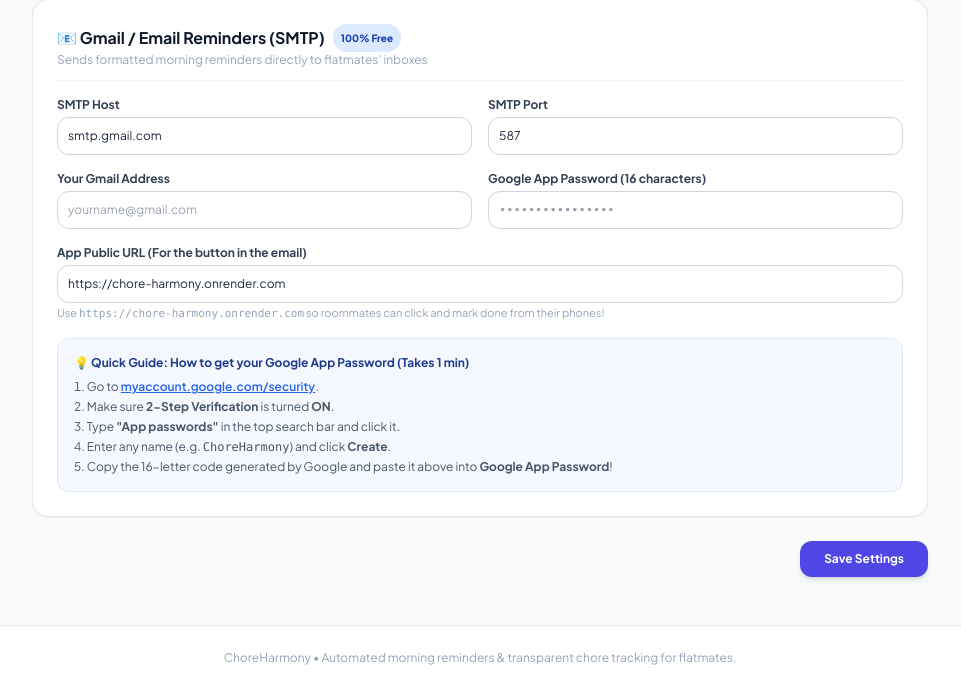
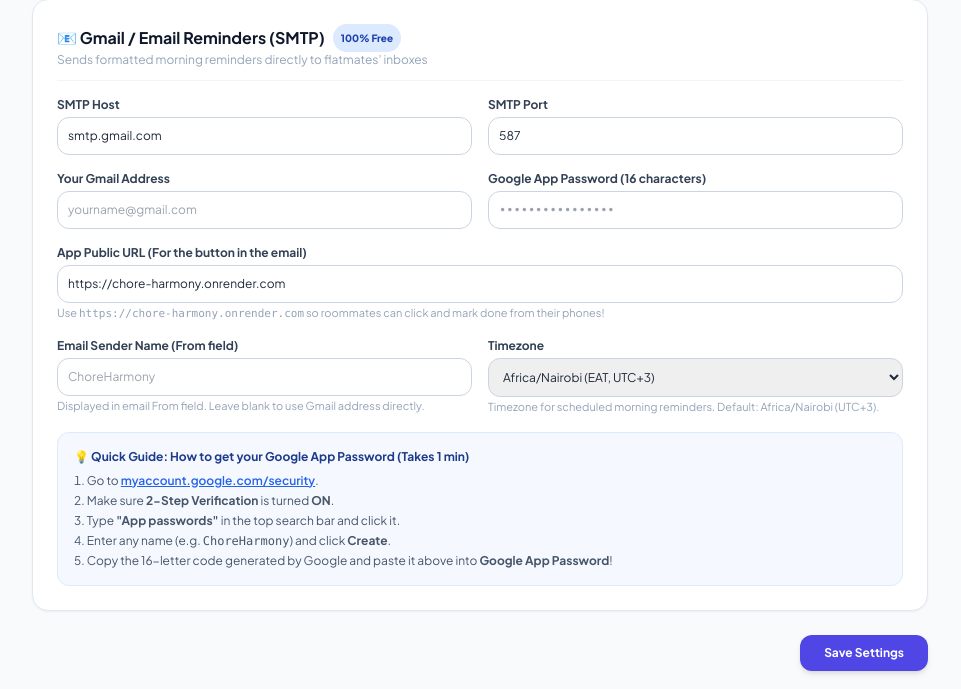
Before and after one commit to kuriat246-prog/chore_harmony, a FastAPI app: page /settings in a window 1280 px wide. Shown: the part 1256-1945 px from the top of the page, without its empty margins (160-1121 px from the left). Before the commit the page ends 1921 px from the top, so only its background shows below. Run offline with FastAPI, Linux system fonts and the light colour scheme; some libraries are stand-ins or nearby versions.

Commit message:
Deploy updated templates/settings.html (Admin Panel, Email Fallback, Clean Icons)

```diff
--- a/templates/settings.html
+++ b/templates/settings.html
@@ -155,6 +155,24 @@
           <input type="text" name="APP_URL" placeholder="https://chore-harmony.onrender.com" value="{{ settings.get('APP_URL') or 'https://chore-harmony.onrender.com' }}" class="w-full text-xs border border-slate-300 rounded-xl p-2.5 text-slate-800 focus:ring-2 focus:ring-brand-500 outline-none">
           <span class="text-[11px] text-slate-400 mt-0.5 block">Use <code>https://chore-harmony.onrender.com</code> so roommates can click and mark done from their phones!</span>
         </div>
+        <div>
+          <label class="block text-xs font-bold text-slate-700 mb-1">Email Sender Name (From field)</label>
+          <input type="text" name="SMTP_FROM" placeholder="ChoreHarmony" value="{{ settings.get('SMTP_FROM', '') }}" class="w-full text-xs border border-slate-300 rounded-xl p-2.5 text-slate-800 focus:ring-2 focus:ring-brand-500 outline-none">
+          <span class="text-[11px] text-slate-400 mt-0.5 block">Displayed in email From field. Leave blank to use Gmail address directly.</span>
+        </div>
+        <div>
+          <label class="block text-xs font-bold text-slate-700 mb-1">Timezone</label>
+          <select name="TIMEZONE" class="w-full text-xs border border-slate-300 rounded-xl p-2.5 text-slate-800 focus:ring-2 focus:ring-brand-500 outline-none">
+            <option value="Africa/Nairobi" {% if settings.get('TIMEZONE','Africa/Nairobi') in ['Africa/Nairobi',''] %}selected{% endif %}>Africa/Nairobi (EAT, UTC+3)</option>
+            <option value="UTC" {% if settings.get('TIMEZONE') == 'UTC' %}selected{% endif %}>UTC</option>
+            <option value="Africa/Lagos" {% if settings.get('TIMEZONE') == 'Africa/Lagos' %}selected{% endif %}>Africa/Lagos (WAT, UTC+1)</option>
+            <option value="Africa/Johannesburg" {% if settings.get('TIMEZONE') == 'Africa/Johannesburg' %}selected{% endif %}>Africa/Johannesburg (SAST, UTC+2)</option>
+            <option value="Europe/London" {% if settings.get('TIMEZONE') == 'Europe/London' %}selected{% endif %}>Europe/London (GMT/BST)</option>
+            <option value="America/New_York" {% if settings.get('TIMEZONE') == 'America/New_York' %}selected{% endif %}>America/New_York (EST/EDT)</option>
+            <option value="Asia/Dubai" {% if settings.get('TIMEZONE') == 'Asia/Dubai' %}selected{% endif %}>Asia/Dubai (GST, UTC+4)</option>
+          </select>
+          <span class="text-[11px] text-slate-400 mt-0.5 block">Timezone for scheduled morning reminders. Default: Africa/Nairobi (UTC+3).</span>
+        </div>
       </div>
 
       <div class="bg-blue-50/60 p-4 rounded-xl border border-blue-100 text-xs text-slate-700 space-y-2">
```
